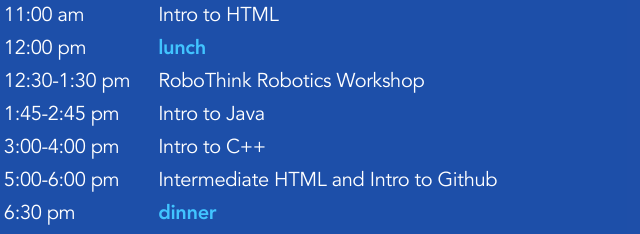
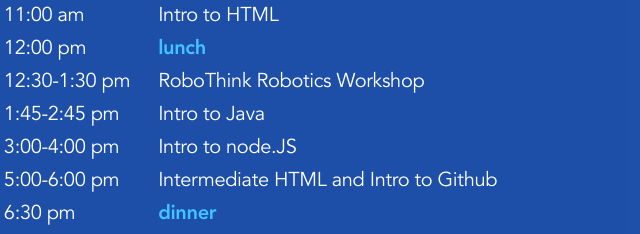
Before and after one commit to ejaffee01/hackwhs, a plain HTML site: page index.html in a window 1280 px wide. Shown: the part 3662-3896 px from the top of the page, 390-1030 px from the left. Drawn offline with Linux system fonts and the light colour scheme.

Commit message:
schedule update

```diff
--- a/index.html
+++ b/index.html
@@ -240,7 +240,7 @@ img#main-graphic {
                      </tr>
                      <tr>
                          <td class="time">3:00-4:00 pm</td>
-                         <td class="event">Intro to C++</td>
+                         <td class="event">Intro to node.JS</td>
                      </tr>
                      <tr>
                          <td class="time">5:00-6:00 pm</td>
```
